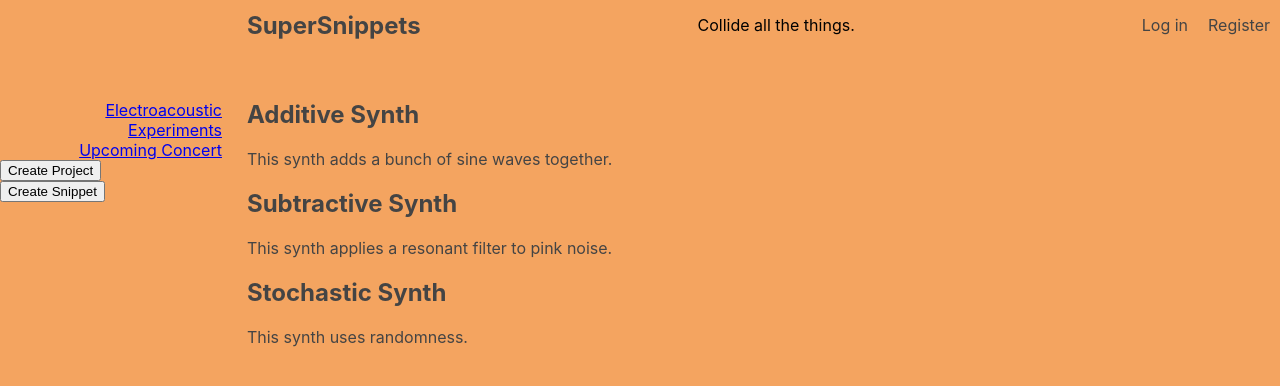
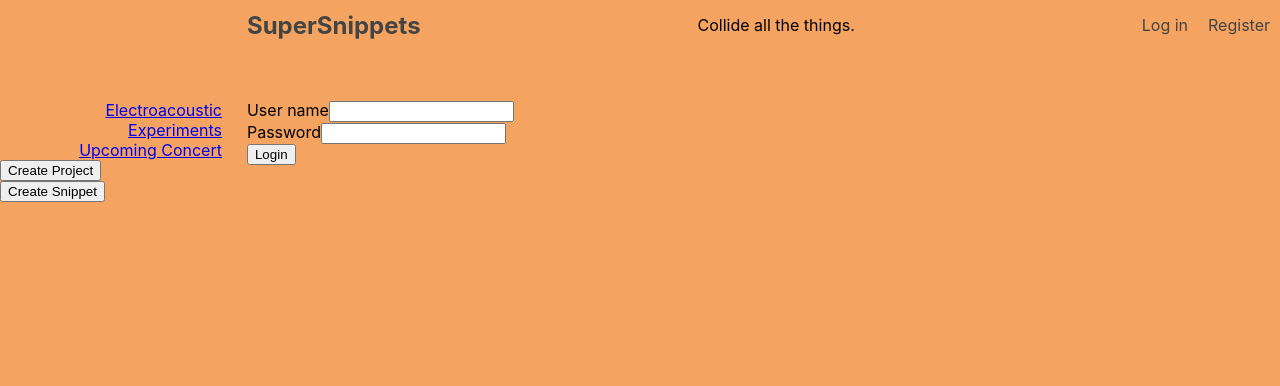
Before and after one commit to tymbalodeon/super-snippets, a React (Create React App) app: page /login in a window 1280 px wide. Shown: the top 386 px of the page. Built offline with nearby package versions, Linux system fonts and the light colour scheme.

Commit message:
add login page

```diff
--- a/src/components/App/App.js
+++ b/src/components/App/App.js
@@ -1,8 +1,9 @@
 import React, { Component } from 'react';
-// import { Route, Link } from 'react-router-dom';
+import { Route, Switch } from 'react-router-dom';
 import Header from '../Header/Header';
 import SnippetList from '../SnippetList/SnippetList';
 import ProjectList from '../ProjectList/ProjectList';
+import Login from '../Login/Login';
 import './App.css';
 
 export default class App extends Component {
@@ -16,9 +17,10 @@ export default class App extends Component {
           <header>
             <Header />
           </header>
-          <div className="App__snippet-list">
-            <SnippetList />
-          </div>
+          <Switch>
+            <Route exact path={'/'} component={SnippetList} />
+            <Route path={'/login'} component={Login} />
+          </Switch>
         </main>
       </div>
     );
--- /dev/null
+++ b/src/components/Login/Login.css
@@ -0,0 +1,3 @@
+.LoginForm {
+  margin-top: 50px;
+}
--- /dev/null
+++ b/src/components/Login/Login.js
@@ -0,0 +1,20 @@
+import React, { Component } from 'react';
+import './Login.css';
+
+export default class Login extends Component {
+  render() {
+    return (
+      <form className="LoginForm">
+        <div className="user_name">
+          <label htmlFor="LoginForm__user_name">User name</label>
+          <input type="text" name="LoginForm__user_name" required></input>
+        </div>
+        <div className="password">
+          <label htmlFor="LoginForm__password">Password</label>
+          <input type="password" name="LoginForm__password" required></input>
+        </div>
+        <button type="submit">Login</button>
+      </form>
+    );
+  }
+}
```
